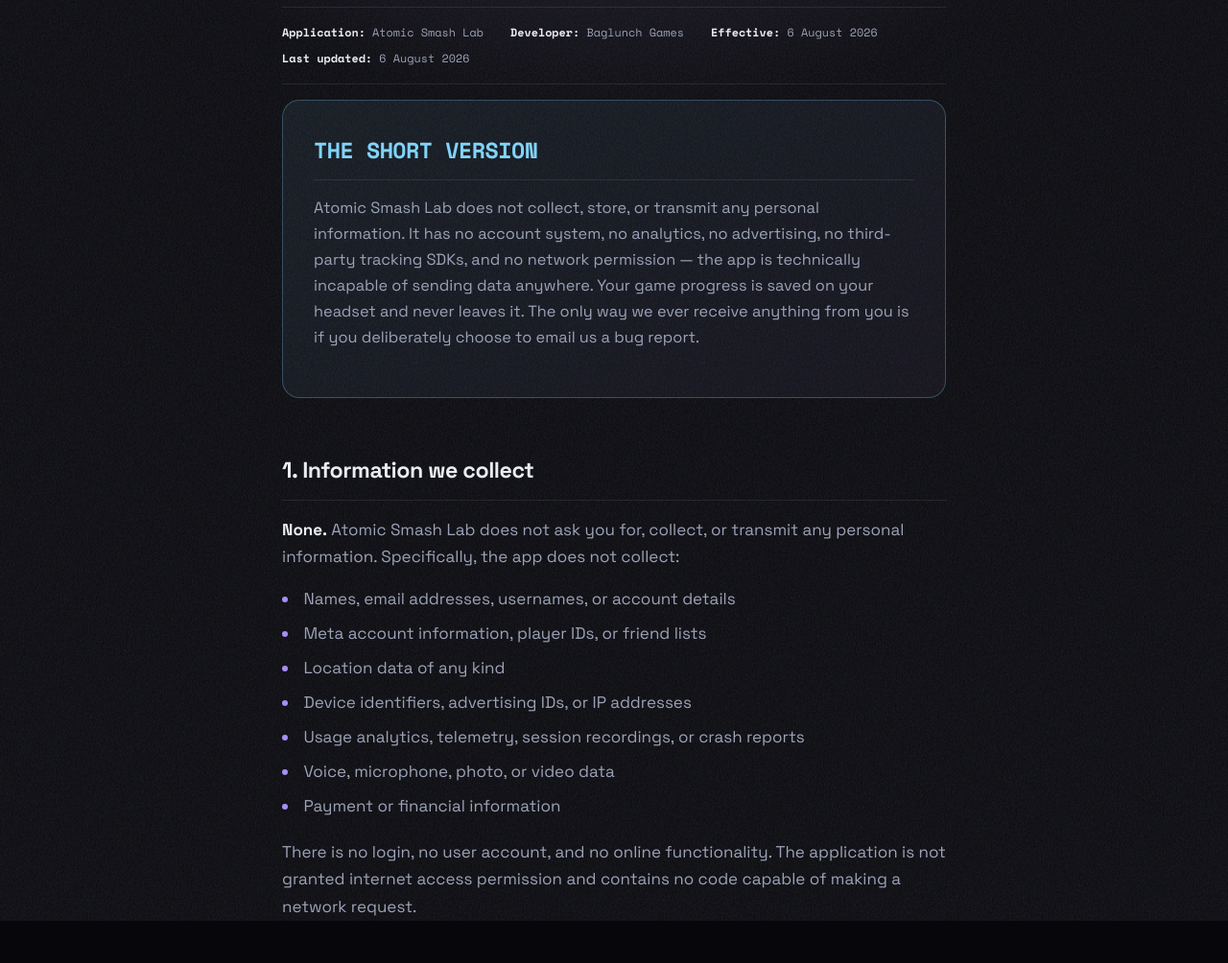
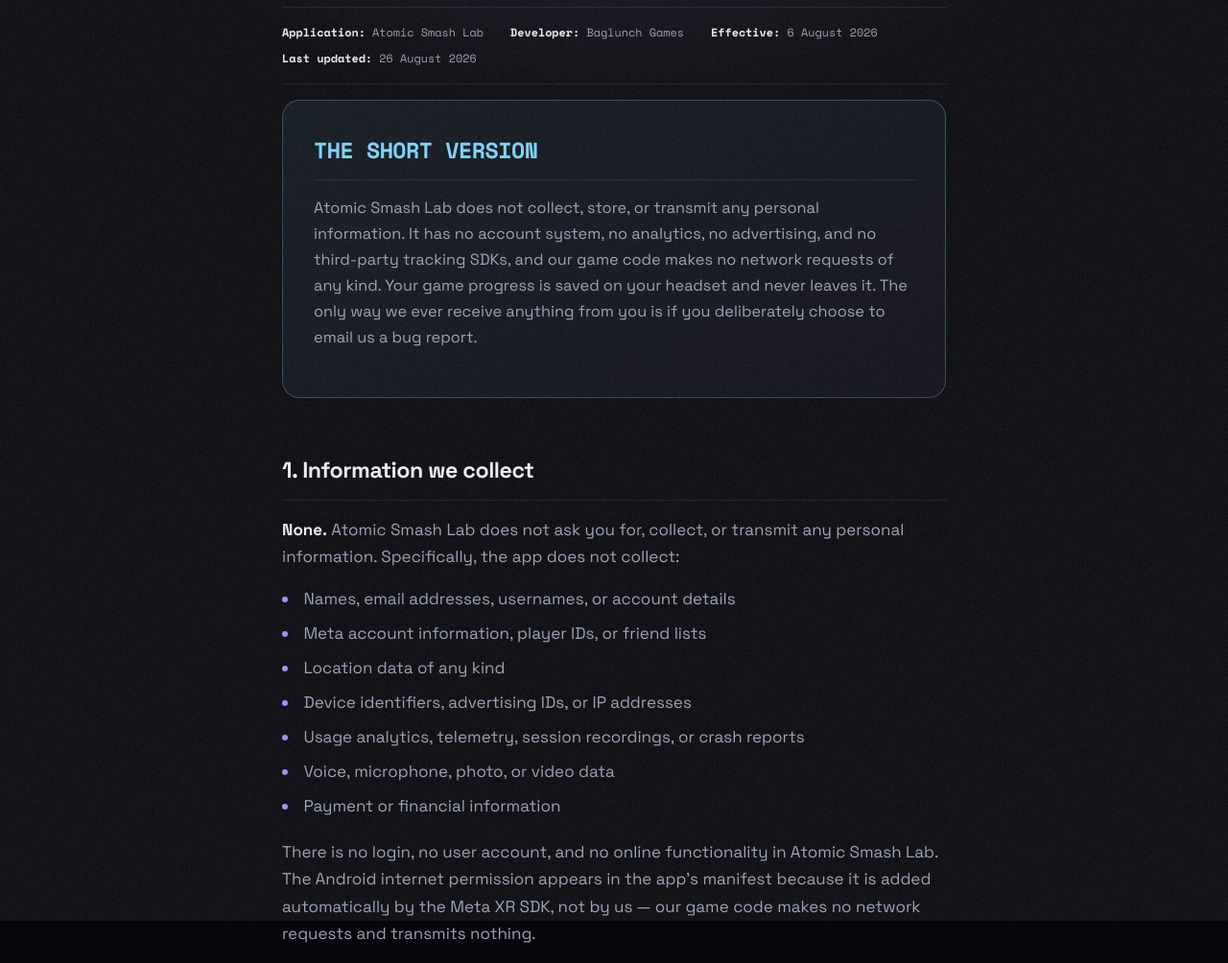
Before and after one commit to sammyr72/atomic-smash-lab, a plain HTML site: page privacy.html in a window 1280 px wide. Shown: the part 245-1249 px from the top of the page at 96% size. Drawn offline with nearby package versions, Linux system fonts and the light colour scheme.

Commit message:
Correct internet permission claim in privacy policy

```diff
--- a/privacy.html
+++ b/privacy.html
@@ -44,18 +44,18 @@
       <span><b>Application:</b> Atomic Smash Lab</span>
       <span><b>Developer:</b> Baglunch Games</span>
       <span><b>Effective:</b> 6 August 2026</span>
-      <span><b>Last updated:</b> 6 August 2026</span>
+      <span><b>Last updated:</b> 26 August 2026</span>
     </p>
 
     <div class="tldr">
       <h2>The short version</h2>
       <p>
         Atomic Smash Lab does not collect, store, or transmit any personal
-        information. It has no account system, no analytics, no advertising, no
-        third-party tracking SDKs, and no network permission — the app is
-        technically incapable of sending data anywhere. Your game progress is
-        saved on your headset and never leaves it. The only way we ever receive
-        anything from you is if you deliberately choose to email us a bug report.
+        information. It has no account system, no analytics, no advertising, and
+        no third-party tracking SDKs, and our game code makes no network
+        requests of any kind. Your game progress is saved on your headset and
+        never leaves it. The only way we ever receive anything from you is if
+        you deliberately choose to email us a bug report.
       </p>
     </div>
 
@@ -72,9 +72,10 @@
         <li>Payment or financial information</li>
       </ul>
       <p>
-        There is no login, no user account, and no online functionality. The
-        application is not granted internet access permission and contains no
-        code capable of making a network request.
+        There is no login, no user account, and no online functionality in
+        Atomic Smash Lab. The Android internet permission appears in the app's
+        manifest because it is added automatically by the Meta XR SDK, not by
+        us — our game code makes no network requests and transmits nothing.
       </p>
     </section>
 
```
